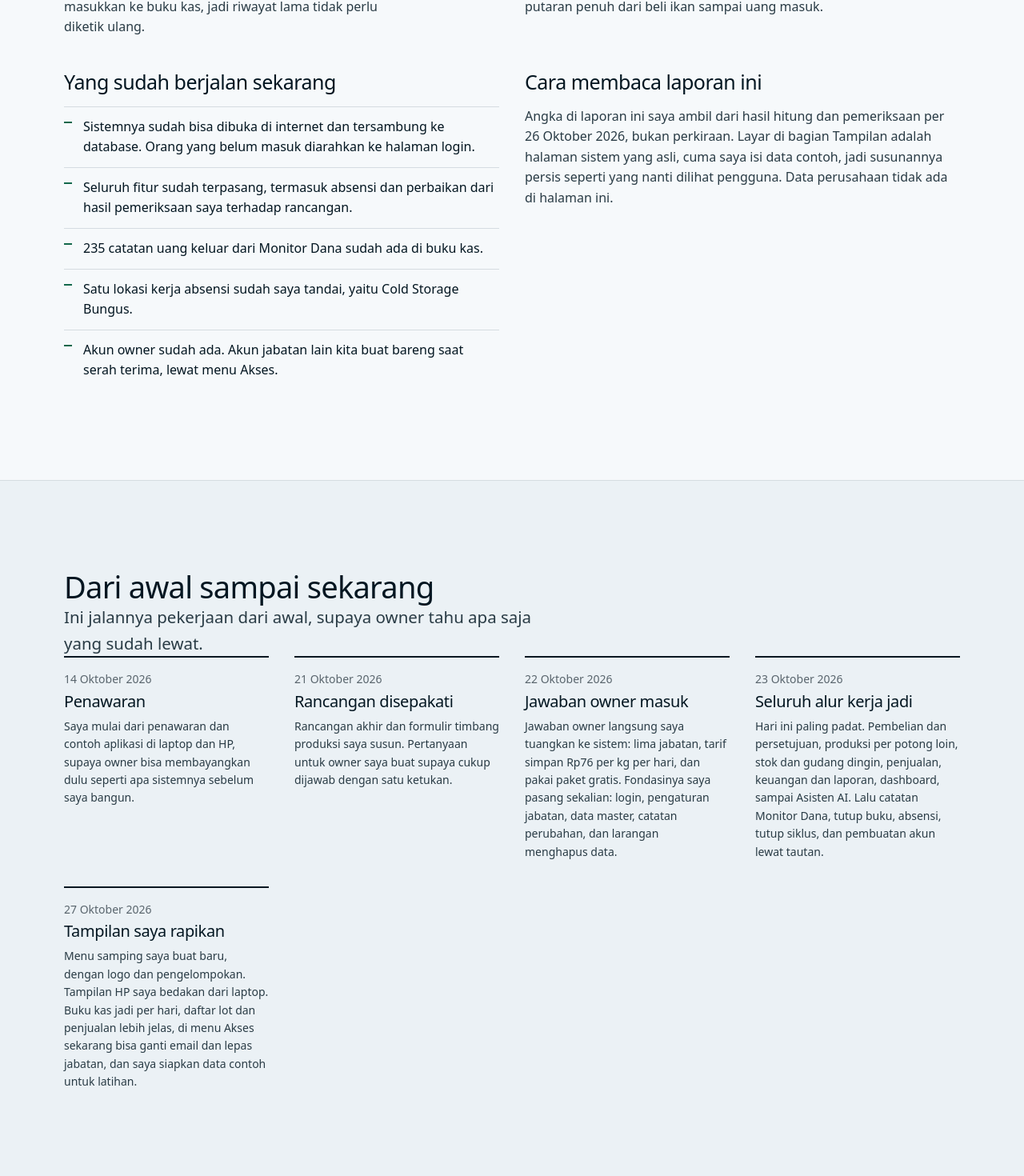
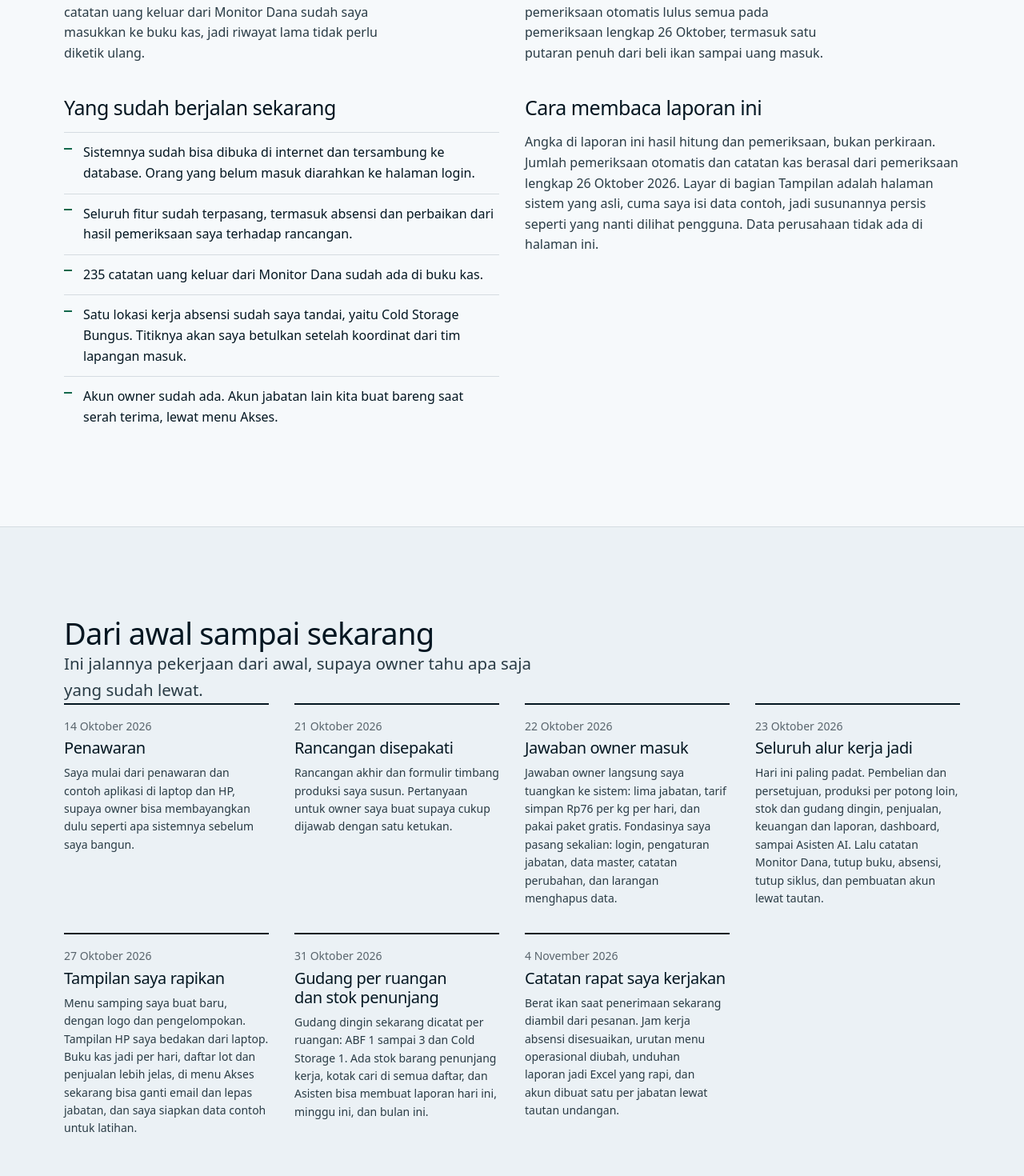
Before and after one commit to hdmimesir-afk/tunaproject, a Next.js app: page /update in a window 1280 px wide. Shown: the part 1277-2747 px from the top of the page at 80% size. Built offline with nearby package versions, Linux system fonts and the light colour scheme; a web font is replaced by a local one.

Commit message:
Halaman /update: kabar sampai 4 November, isi menu terbaru, dan yang masih tersisa

```diff
--- a/app/update/page.tsx
+++ b/app/update/page.tsx
@@ -1,7 +1,7 @@
 import type { Metadata, Viewport } from "next";
 import Image from "next/image";
 import { Perangkat } from "@/components/update/Perangkat";
-import { ANGKA, BELUM, BERIKUTNYA, KUALITAS, LIVE, MATRIKS, MODUL, PERAN, PERJALANAN, TANGGAL, TUGAS_PERAN } from "@/components/update/isi";
+import { ANGKA, BELUM, BERIKUTNYA, KUALITAS, LIVE, MATRIKS, MODUL, PERAN, PERIKSA_LENGKAP, PERJALANAN, TANGGAL, TUGAS_PERAN } from "@/components/update/isi";
 import "./update.css";
 
 export const metadata: Metadata = {
@@ -45,7 +45,7 @@ export default function UpdatePage() {
         <section className="u-bagian" id="ringkasan" aria-labelledby="h-ringkasan">
           <div className="u-wadah">
             <h2 className="u-judul" id="h-ringkasan">Singkatnya: sistemnya sudah jadi</h2>
-            <p className="u-pengantar">Sekarang saya sudah tidak lagi membangun. Yang tersisa tinggal mencobanya di lapangan, dan beberapa hal yang memang cuma bisa diputuskan owner.</p>
+            <p className="u-pengantar">Fitur yang kita sepakati sudah selesai. Yang saya kerjakan sekarang penyesuaian dari catatan rapat. Sisanya tinggal mencobanya di lapangan, dan beberapa hal yang memang cuma bisa diputuskan owner.</p>
             <ul className="u-angka u-badan">
               {ANGKA.map((a) => <li key={a.nilai}><span className="u-besar">{a.nilai}</span><p>{a.label}</p></li>)}
             </ul>
@@ -57,7 +57,7 @@ export default function UpdatePage() {
               <div>
                 <h3 className="u-sub">Cara membaca laporan ini</h3>
                 <p style={{ marginTop: "var(--space-md)", color: "var(--color-ink-2)" }}>
-                  Angka di laporan ini saya ambil dari hasil hitung dan pemeriksaan per {TANGGAL}, bukan perkiraan. Layar di bagian Tampilan adalah halaman sistem yang asli, cuma saya isi data contoh, jadi susunannya persis seperti yang nanti dilihat pengguna. Data perusahaan tidak ada di halaman ini.
+                  Angka di laporan ini hasil hitung dan pemeriksaan, bukan perkiraan. Jumlah pemeriksaan otomatis dan catatan kas berasal dari pemeriksaan lengkap {PERIKSA_LENGKAP}. Layar di bagian Tampilan adalah halaman sistem yang asli, cuma saya isi data contoh, jadi susunannya persis seperti yang nanti dilihat pengguna. Data perusahaan tidak ada di halaman ini.
                 </p>
               </div>
             </div>
@@ -189,7 +189,7 @@ export default function UpdatePage() {
         <section className="u-bagian" id="belum" aria-labelledby="h-belum">
           <div className="u-wadah">
             <h2 className="u-judul" id="h-belum">Yang masih tersisa</h2>
-            <p className="u-pengantar">Tidak ada fitur yang tertinggal. Yang tersisa: mencobanya di lapangan, serta bahan dan keputusan dari owner.</p>
+            <p className="u-pengantar">Tidak ada fitur yang tertinggal. Yang tersisa: uji lengkap pembaruan terakhir, mencobanya di lapangan, serta bahan dan keputusan dari tim dan owner.</p>
             <ul className="u-belum u-badan">
               {BELUM.map((b) => <li key={b.judul}><strong>{b.judul}</strong><p>{b.isi}</p></li>)}
             </ul>
--- a/components/update/isi.ts
+++ b/components/update/isi.ts
@@ -1,16 +1,17 @@
 /* Isi laporan /update. Ditulis dengan suara pengembang yang melapor langsung ke owner: "saya" untuk yang saya kerjakan, "kita" untuk yang
    disepakati bersama, dan "owner" untuk pemilik usaha. Kalimat pendek, bahasa sehari-hari, tanpa istilah teknis.
-   Angka diambil dari hasil pemeriksaan sistem per 26 Oktober 2026 (jumlah menu, jabatan, tes, dan catatan kas yang diimpor).
-   Tidak ada angka perkiraan. Pembaruan 27 Oktober dicatat terpisah di PERJALANAN. */
+   Jumlah tes dan catatan kas yang diimpor diambil dari pemeriksaan lengkap per 26 Oktober 2026 (PERIKSA_LENGKAP), jumlah menu dan jabatan
+   dihitung ulang per 4 November 2026. Tidak ada angka perkiraan. Pembaruan sesudah 26 Oktober dicatat di PERJALANAN. */
 
-export const TANGGAL = "26 Oktober 2026";
+export const TANGGAL = "4 November 2026";
+export const PERIKSA_LENGKAP = "26 Oktober 2026";
 
 /* ---------------------------------------------------------------- angka */
 export const ANGKA = [
   { nilai: "23 dari 23", label: "fitur yang kita sepakati sudah selesai saya bangun, dan semuanya lulus uji." },
   { nilai: "15", label: "menu sudah siap dipakai. Ada 5 jabatan, dan tiap jabatan cuma melihat menu yang memang urusannya." },
   { nilai: "235", label: "catatan uang keluar dari Monitor Dana sudah saya masukkan ke buku kas, jadi riwayat lama tidak perlu diketik ulang." },
-  { nilai: "581", label: "pemeriksaan otomatis lulus semua, termasuk satu putaran penuh dari beli ikan sampai uang masuk." },
+  { nilai: "581", label: "pemeriksaan otomatis lulus semua pada pemeriksaan lengkap 26 Oktober, termasuk satu putaran penuh dari beli ikan sampai uang masuk." },
 ] as const;
 
 /* ------------------------------------------------------------ perjalanan */
@@ -20,6 +21,8 @@ export const PERJALANAN = [
   { tanggal: "22 Oktober", judul: "Jawaban owner masuk", isi: "Jawaban owner langsung saya tuangkan ke sistem: lima jabatan, tarif simpan Rp76 per kg per hari, dan pakai paket gratis. Fondasinya saya pasang sekalian: login, pengaturan jabatan, data master, catatan perubahan, dan larangan menghapus data." },
   { tanggal: "23 Oktober", judul: "Seluruh alur kerja jadi", isi: "Hari ini paling padat. Pembelian dan persetujuan, produksi per potong loin, stok dan gudang dingin, penjualan, keuangan dan laporan, dashboard, sampai Asisten AI. Lalu catatan Monitor Dana, tutup buku, absensi, tutup siklus, dan pembuatan akun lewat tautan." },
   { tanggal: "27 Oktober", judul: "Tampilan saya rapikan", isi: "Menu samping saya buat baru, dengan logo dan pengelompokan. Tampilan HP saya bedakan dari laptop. Buku kas jadi per hari, daftar lot dan penjualan lebih jelas, di menu Akses sekarang bisa ganti email dan lepas jabatan, dan saya siapkan data contoh untuk latihan." },
+  { tanggal: "31 Oktober", judul: "Gudang per ruangan dan stok penunjang", isi: "Gudang dingin sekarang dicatat per ruangan: ABF 1 sampai 3 dan Cold Storage 1. Ada stok barang penunjang kerja, kotak cari di semua daftar, dan Asisten bisa membuat laporan hari ini, minggu ini, dan bulan ini." },
+  { tanggal: "4 November", judul: "Catatan rapat saya kerjakan", isi: "Berat ikan saat penerimaan sekarang diambil dari pesanan. Jam kerja absensi disesuaikan, urutan menu operasional diubah, unduhan laporan jadi Excel yang rapi, dan akun dibuat satu per jabatan lewat tautan undangan." },
 ] as const;
 
 /* ------------------------------------------------------------------ modul */
@@ -30,8 +33,17 @@ export const MODUL: Modul[] = [
     poin: [
       "Di bagian atas ada daftar \"Perlu tindakan Anda\" (tulisan ini memang begitu di layar). Isinya semua yang menunggu keputusan: pembelian yang belum disetujui, biaya, koreksi stok, produksi yang menunggu, ikan yang belum dicek mutunya, tagihan yang telat, dan izin karyawan. Satu urusan satu baris.",
       "Ketuk barisnya, dan owner langsung dibawa ke urusan itu. Untuk pembelian, barisnya sudah saya sorot di antrean persetujuan.",
-      "Di bawahnya ada uang kas bulan ini, piutang, utang ke pemasok, stok sendiri dan titipan, arus kas enam bulan, laba rugi siklus terbaru, dan jumlah transaksi yang belum ada notanya.",
+      "Di bawahnya ada uang kas bulan ini, piutang, utang ke pemasok, stok sendiri dan titipan, isi tiap ruangan gudang dingin, arus kas enam bulan, laba rugi siklus terbaru, dan jumlah transaksi yang belum ada notanya.",
       "Tiap jabatan hanya melihat hal yang memang bisa ia kerjakan.",
+    ],
+  },
+  {
+    slug: "pembelian", nama: "Pembelian", ringkas: "Pesanan ke pemasok, nota, dan pembayarannya.",
+    poin: [
+      "Tiap pesanan berisi pemasok, berat, harga per kilo, nota, dan siklusnya. Harganya dikunci saat diajukan, jadi kalau harga naik kemudian, pesanan lama tidak ikut berubah.",
+      "Ada tiga hal yang dicatat terpisah: sudah disetujui atau belum, ikannya sudah diterima (belum, sebagian, lengkap), dan sudah dibayar (belum, sebagian, lunas).",
+      "Finance bisa mencicil pembayaran. Sistem menolak kalau bayarnya melebihi nilai pesanan, atau pesanannya belum disetujui owner.",
+      "Petugas lapangan tidak melihat harga. Mereka cuma melihat pesanan yang siap diterima, tanpa nilainya.",
     ],
   },
   {
@@ -45,18 +57,10 @@ export const MODUL: Modul[] = [
     ],
   },
   {
-    slug: "pembelian", nama: "Pembelian", ringkas: "Pesanan ke pemasok, nota, dan pembayarannya.",
-    poin: [
-      "Tiap pesanan berisi pemasok, berat, harga per kilo, nota, dan siklusnya. Harganya dikunci saat diajukan, jadi kalau harga naik kemudian, pesanan lama tidak ikut berubah.",
-      "Ada tiga hal yang dicatat terpisah: sudah disetujui atau belum, ikannya sudah diterima (belum, sebagian, lengkap), dan sudah dibayar (belum, sebagian, lunas).",
-      "Finance bisa mencicil pembayaran. Sistem menolak kalau bayarnya melebihi nilai pesanan, atau pesanannya belum disetujui owner.",
-      "Petugas lapangan tidak melihat harga. Mereka cuma melihat pesanan yang siap diterima, tanpa nilainya.",
-    ],
-  },
-  {
     slug: "mutu", nama: "Mutu dan Penerimaan", ringkas: "Dari ikan datang sampai dinyatakan lulus mutu.",
     poin: [
       "Ikan yang diterima dicatat sebagai lot, dan boleh diterima bertahap. Lot dari bongkar malam saya beri tanda khusus.",
+      "Berat tidak perlu diketik ulang, karena otomatis memakai sisa berat di pesanan. Kalau kiriman nyata berbeda, petugas mencentang pilihannya lalu mengisi berat aslinya. Penimbangan berikutnya untuk hasil setelah proses, di menu Produksi.",
       "QC menilai tiap lot: lulus dengan kelas mutunya, atau ditahan dengan catatan.",
       "Hanya lot yang lulus dan masih ada sisanya yang bisa dipakai untuk produksi.",
     ],
@@ -77,12 +81,14 @@ export const MODUL: Modul[] = [
       "Stok dicatat per pemilik (milik sendiri atau titipan pelanggan), produk, grade, segar atau beku, dan lokasinya.",
       "Hasil produksi baru masuk stok setelah produksinya disetujui owner. Ikan segar boleh langsung dikirim tanpa masuk gudang.",
       "Stok bisa diambil sebagian atau seluruhnya, memakai berat hasil timbang ulang. Koreksi stok baru berlaku setelah disetujui owner.",
+      "Barang penunjang kerja dan pekerja punya catatan sendiri: barang masuk, pemakaian, koreksi, dan batas minimum.",
     ],
   },
   {
-    slug: "gudang", nama: "Gudang Dingin", ringkas: "Titipan pelanggan, tarif, dan jadwal mesin.",
+    slug: "gudang", nama: "Gudang Dingin", ringkas: "Ruangan, titipan pelanggan, tarif, dan jadwal mesin.",
     poin: [
-      "Titipan pelanggan dicatat masuk dan keluar. Kapasitas 17.500 kg saya jaga: titipan baru ditolak kalau stok sendiri ditambah titipan sudah melewati batas.",
+      "Gudang dicatat per ruangan: ABF 1, ABF 2, ABF 3, dan Cold Storage 1. Isi tiap ruangan terlihat, dan stok bisa dipindah antarruangan, misalnya dari ABF ke cold storage setelah beku.",
+      "Titipan pelanggan dicatat masuk dan keluar. Kapasitas 17.500 kg saya jaga: titipan baru ditolak kalau stok sendiri ditambah titipan sudah melewati batas. Pembagian per ruangan masih sementara dan menunggu angka dari owner.",
       "Tarifnya saya simpan sebagai pengaturan, bukan angka mati: simpan Rp76 per kg per hari dengan minimum 10 hari, dan ABF Rp3.500 per kg. Minimum 10 hari itu masih usulan saya dan menunggu konfirmasi owner. Data yang sama akan selalu menghasilkan tagihan yang sama.",
       "Tagihan jasa gudang menampilkan cara menghitungnya, jadi pelanggan bisa memeriksa sendiri.",
       "Jadwal mesin ABF dan produksi mitra akan memberi tahu kalau bentrok, dan bisa dipindah ke jam kosong terdekat.",
@@ -101,7 +107,7 @@ export const MODUL: Modul[] = [
     poin: [
       "Biaya dibagi delapan kategori. Kategori yang mewajibkan nota tidak bisa diajukan tanpa nota. Biaya bisa dikaitkan ke pembelian, produksi, atau siklus, dan ditolak kalau tidak cocok.",
       "Biaya baru berlaku setelah disetujui owner. Pembayaran ke pemasok, uang masuk dari pembeli, dan biaya yang disetujui masuk ke buku kas dengan sendirinya.",
-      "Buku kas tampil per hari, bisa disaring uang masuk atau uang keluar, dan bisa diunduh.",
+      "Buku kas tampil per hari, bisa disaring uang masuk atau uang keluar, dan bisa diunduh ke Excel.",
       "Tutup buku dilakukan per bulan: berurutan dari bulan tertua, dan hanya setelah bulannya berakhir. Bulan yang sudah ditutup terkunci, dan cuma owner yang bisa membukanya lagi dengan alasan.",
       "Seperti yang saya sebut di atas, 235 catatan uang keluar dari Monitor Dana sudah ada di buku kas.",
     ],
@@ -110,7 +116,7 @@ export const MODUL: Modul[] = [
     slug: "laporan", nama: "Laporan", ringkas: "Laba rugi per siklus yang bisa diketuk sampai ke transaksinya.",
     poin: [
       "Laba rugi per siklus saya buat mengikuti contoh laporan Siklus 1: pendapatan per grade dan hasil samping, biaya langsung, laba kotor, margin, angka per kilo loin, dan harga jual minimal.",
-      "Setiap baris bisa diketuk untuk melihat transaksi di baliknya. File unduhannya memakai angka yang sama persis dengan di layar.",
+      "Setiap baris bisa diketuk untuk melihat transaksi di baliknya. Unduhannya berupa file Excel yang rapi untuk dibaca, dicetak di kertas A4, dan diarsipkan, dengan angka yang sama persis dengan di layar. Diagram di Excel masih sebatas usulan dan belum saya buat.",
       "Ada juga tren antarsiklus, harga beli rata-rata per periode dan per pemasok, serta simulasi: kalau harga ikan naik atau turun, labanya jadi berapa.",
       "Laba bersih sementara tampil sebagai \"belum bisa dihitung\", karena saya masih butuh biaya bulanan, penyusutan, dan aturan pajak dari owner.",
     ],
@@ -128,6 +134,7 @@ export const MODUL: Modul[] = [
       "Bisa ditanya soal: tagihan terlambat, saldo kas, hasil per ekor, jadwal yang bentrok, urusan yang menunggu keputusan, isi gudang dingin, transaksi tanpa nota, serta biaya dan laba satu siklus.",
       "Jawabannya tidak pernah melebihi apa yang boleh dilihat si penanya. Asisten tidak bisa mengubah data apa pun, dan ada batas jumlah pertanyaan per hari.",
       "Jawabannya saya buat ringkas, dengan tabel atau paragraf pendek.",
+      "Ada laporan hari ini, minggu ini, dan bulan ini. Laporannya bisa dicetak, disimpan sebagai PDF, atau diunduh ke Excel.",
     ],
   },
   {
@@ -135,16 +142,18 @@ export const MODUL: Modul[] = [
     poin: [
       "Karyawan absen masuk dan pulang dari HP, dengan GPS dan foto yang diambil langsung (bukan dari galeri). Jarak ke lokasi kerja dihitung sendiri oleh sistem.",
       "Absen ditolak kalau di luar radius atau GPS kurang akurat, lengkap dengan alasannya, dan percobaan yang ditolak tetap tercatat. Satu absen masuk dan satu pulang per hari.",
-      "Izin, sakit, dan libur diajukan dari HP, dan owner yang memutuskan. Super Admin dan owner bisa melihat rekap bulanan (hadir, terlambat, izin, sakit, tidak hadir) dan foto absen harian. Hari kerjanya Senin sampai Sabtu.",
-      "Super Admin menandai lokasi kerja dengan tombol \"lokasi saya sekarang\", lalu mengatur radius, batas akurasi, jam masuk, dan toleransi terlambat.",
+      "Izin, sakit, dan libur diajukan dari HP, dan owner yang memutuskan. Super Admin dan owner bisa melihat rekap bulanan (hadir, terlambat, izin, sakit, tidak hadir) dan foto absen harian.",
+      "Jam kerjanya Senin sampai Jumat 08.00 sampai 17.00, dan Sabtu 08.00 sampai 12.00. Pulang lebih awal tetap diterima, dan jumlah menitnya tercatat. Hari Minggu tidak dihitung terlambat atau pulang awal.",
+      "Super Admin menandai lokasi kerja dengan tombol \"lokasi saya sekarang\", lalu mengatur radius, batas akurasi, jam kerja hari biasa dan Sabtu, dan toleransi terlambat.",
     ],
   },
   {
-    slug: "akses", nama: "Akses", ringkas: "Akun, jabatan, dan tautan masuk tanpa email.",
+    slug: "akses", nama: "Akses", ringkas: "Satu akun per jabatan, dibuat lewat tautan undangan.",
     poin: [
-      "Super Admin membuat akun dengan nama, email (sebagai nama masuk), dan jabatan. Sistem membuat tautan sekali pakai yang berlaku 24 jam untuk dikirim lewat WhatsApp, lalu penerimanya membuat kata sandi sendiri.",
+      "Super Admin membuat akun dengan nama, email (sebagai nama masuk), dan jabatan. Satu jabatan hanya untuk satu akun aktif, jadi jabatan yang sudah terisi tidak ditawarkan lagi.",
+      "Sistem membuat tautan undangan sekali pakai yang berlaku 24 jam untuk dikirim lewat WhatsApp. Begitu tautan diklik, penerimanya langsung membuat kata sandi. Tautan baru terpakai saat kata sandi disimpan, jadi pratinjau di WhatsApp tidak membuatnya hangus.",
       "Lupa kata sandi? Tinggal buat tautan baru. Email masuk bisa diganti, dan jabatan seseorang bisa dilepas (akunnya otomatis nonaktif dan bisa diaktifkan lagi). Akun orang yang keluar dinonaktifkan, tidak dihapus. Akun Owner hanya bisa dibuat dan diatur oleh Owner.",
-      "Setiap orang masuk dengan kata sandinya sendiri. Kode kedua (MFA) sempat dibuat lalu dihapus atas keputusan developer, jadi kata sandi yang kuat menjadi satu-satunya penjaga akun. Pendaftaran mandiri saya tutup.",
+      "Setiap akun punya kata sandinya sendiri. Kode kedua (MFA) sempat dibuat lalu dihapus atas keputusan developer, jadi kata sandi yang kuat menjadi satu-satunya penjaga akun. Pendaftaran mandiri saya tutup.",
     ],
   },
   {
@@ -162,8 +171,8 @@ export const PERAN = ["Owner", "Finance", "Super Admin", "Kepala Produksi dan QC
 const SEMUA = [true, true, true, true, true];
 export const MATRIKS: { menu: string; ada: boolean[] }[] = [
   { menu: "Dashboard", ada: SEMUA },
+  { menu: "Pembelian", ada: [true, true, true, false, false] },
   { menu: "Persetujuan", ada: [true, true, true, false, false] },
-  { menu: "Pembelian", ada: [true, true, true, false, false] },
   { menu: "Mutu dan Penerimaan", ada: SEMUA },
   { menu: "Produksi", ada: SEMUA },
   { menu: "Stok", ada: SEMUA },
@@ -192,7 +201,7 @@ export const KUALITAS = [
   { judul: "Akses berlapis", isi: "Izin dicek di halaman, di setiap aksi, dan di database. Nota dan foto absen disimpan di tempat tertutup, dan hanya bisa dibuka lewat tautan yang hangus dalam 60 detik. Percobaan masuk juga dibatasi supaya kata sandi tidak bisa ditebak-tebak." },
   { judul: "Angka tidak bergeser", isi: "Berat dihitung sampai tiga angka di belakang koma dan uang sampai dua angka, tanpa pembulatan diam-diam. Saya uji dengan 500 potong loin: total di layar, rekap per grade dan per ekor, neraca, dan file unduhan hasilnya sama persis." },
   { judul: "Satu putaran penuh sudah diuji", isi: "Saya jalankan pembelian sampai uang masuk lewat kelima jabatan, lalu mencocokkan angka di neraca, stok, tagihan, rincian siklus, laba rugi, dashboard, dan buku kas. Perubahan saldo kas harus sama dengan laba kotor." },
-  { judul: "Diperiksa otomatis setiap ada perubahan", isi: "Setiap kali sistem saya ubah, pemeriksaan otomatis berjalan di laptop dan HP sebelum perubahannya dipakai. Pemeriksaan terakhir lulus semua." },
+  { judul: "Diperiksa otomatis setiap ada perubahan", isi: "Setiap kali sistem saya ubah, pemeriksaan otomatis berjalan di laptop dan HP sebelum perubahannya dipakai. Pemeriksaan lengkap 26 Oktober lulus semua. Untuk pembaruan 4 November, uji lengkapnya belum saya jalankan (lihat bagian yang masih tersisa)." },
   { judul: "Cadangan harian", isi: "Database dicadangkan tiap malam dan dienkripsi. Empat pencadangan tercatat berhasil, tiga di antaranya otomatis terjadwal. Satu hal yang belum saya lakukan: mencoba memulihkan cadangan ke tempat kosong (lihat bagian yang masih tersisa)." },
 ] as const;
 
@@ -201,16 +210,20 @@ export const LIVE = [
   "Sistemnya sudah bisa dibuka di internet dan tersambung ke database. Orang yang belum masuk diarahkan ke halaman login.",
   "Seluruh fitur sudah terpasang, termasuk absensi dan perbaikan dari hasil pemeriksaan saya terhadap rancangan.",
   "235 catatan uang keluar dari Monitor Dana sudah ada di buku kas.",
-  "Satu lokasi kerja absensi sudah saya tandai, yaitu Cold Storage Bungus.",
+  "Satu lokasi kerja absensi sudah saya tandai, yaitu Cold Storage Bungus. Titiknya akan saya betulkan setelah koordinat dari tim lapangan masuk.",
   "Akun owner sudah ada. Akun jabatan lain kita buat bareng saat serah terima, lewat menu Akses.",
 ] as const;
 
 /* ------------------------------------------------------------ yang tersisa */
 export const BELUM = [
+  { judul: "Uji lengkap pembaruan 4 November", isi: "Pemeriksaan kode, 98 pemeriksaan logika, dan pembuatan versi jadi sudah lulus. Uji database, uji alur dari awal sampai akhir, dan satu undangan akun sungguhan belum saya jalankan. File Excel juga belum saya buka di aplikasi Excel." },
+  { judul: "Koordinat kantor untuk absen GPS", isi: "Saya butuh titik lokasi dari tim lapangan untuk membetulkan lokasi kerja di sistem. Sebelum itu masuk, masalah absen GPS belum selesai." },
+  { judul: "Urutan menu lengkap", isi: "Pembelian, Persetujuan, Mutu dan Penerimaan, lalu Produksi sudah saya susun. Urutan menu lainnya menunggu daftar lengkap dari tim pengguna." },
+  { judul: "Konsekuensi satu akun per jabatan", isi: "Semua petugas lapangan memakai satu akun yang sama. Jadi absen masuk dan pulang cuma bisa tercatat satu kali per hari untuk semuanya, dan catatan perubahan cuma menunjukkan jabatannya, bukan orangnya." },
   { judul: "Dicoba orang di lapangan", isi: "Timbangan di HP saat sinyal lemah, serta absen dengan kamera dan GPS di lokasi, baru saya uji pakai perangkat tiruan. Belum dicoba di HP petugas yang asli, dan ini yang paling saya mau segera dicoba." },
   { judul: "Satu siklus asli berdampingan dengan kertas", isi: "Angka loin, neraca, tagihan, dan kas belum saya cocokkan dengan catatan kertas. Ini syarat serah terima akhir." },
-  { judul: "Bahan dari owner", isi: "Saya butuh data master yang asli, foto formulir timbang Siklus 1 per potong loin untuk saya masukkan, catatan susut, serta biaya bulanan dan aturan pajak supaya laba bersih bisa dihitung." },
-  { judul: "Keputusan dari owner", isi: "Mohon konfirmasi minimum hari tarif simpan, cara mencatat setoran modal investor di dashboard, dan berapa lama foto absen disimpan." },
+  { judul: "Bahan dari owner", isi: "Saya butuh data master yang asli, foto formulir timbang Siklus 1 per potong loin untuk saya masukkan, catatan susut, serta biaya bulanan dan aturan pajak supaya laba bersih bisa dihitung. Daftar barang penunjang yang asli juga saya perlukan, karena stok awalnya sekarang masih contoh." },
+  { judul: "Keputusan dari owner", isi: "Mohon konfirmasi kapasitas tiap ruangan gudang, minimum hari tarif simpan, cara mencatat setoran modal investor di dashboard, dan berapa lama foto absen disimpan." },
   { judul: "Uji pulihkan cadangan", isi: "Cadangannya sudah ada, tapi belum saya buktikan bisa dipulihkan. Untuk mencobanya saya butuh satu database kosong." },
   { judul: "Pengamanan akun saat serah terima", isi: "Pembuatan akun semua jabatan dan penggantian kata sandi awal kita selesaikan bareng owner." },
   { judul: "Batas paket gratis", isi: "Hosting dan database memakai paket gratis atas keputusan owner. Ketentuan hosting gratis untuk pemakaian non-komersial, dan database yang sepi tujuh hari bisa dijeda. Risiko ini sudah diterima owner dan tercatat." },
```
